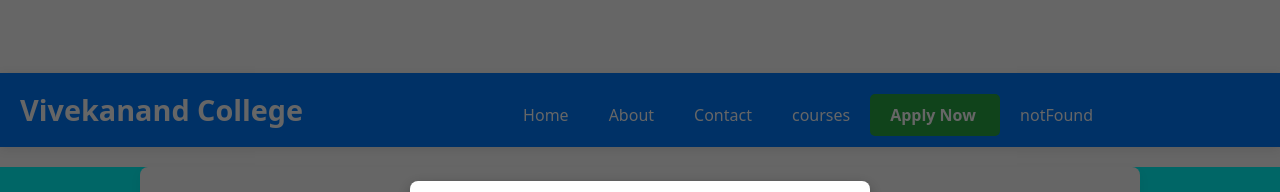
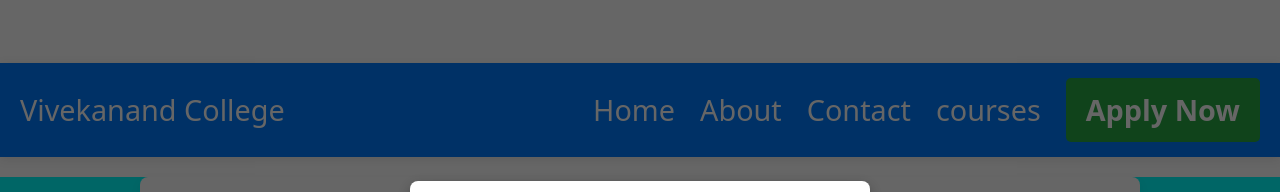
Before and after one commit to sim2027/vck-ojt, a React (Vite) app: page / in a window 1280 px wide. Shown: the top 192 px of the page. Built offline with nearby package versions, Linux system fonts and the light colour scheme; no server answers.

Commit message:
second commit

```diff
--- a/src/components/Header/Header.css
+++ b/src/components/Header/Header.css
@@ -19,13 +19,38 @@
 
 }
 .navbar{
+    font-size: 1.8em;
+    font-weight: bold;
+}
+.navbar a{
+    color: white !important;
+    text-decoration: none;
+    transition: color 0.3s ease;
+}
+
+.navbar a:hover{
+    color: #E0E0E0;
+}
+
+.desktop-nav{
+    display: flex;
+    gap: 25px;
+    align-items: center;
+}
+
+.nav{
     color: white;
-     font-size: 1.8em;
-    font-weight: 700;
-    margin-right: 200px;
+    text-decoration: none;
+    font-weight: 500;
+    padding: 5px 0;
+    transition: color 0.3s ease, border-bottom 0.3s ease;
+}
 
+.nav:hover{
+    color: #E0E0E0;
+    border-bottom: 2px solid #E0E0E0;
+}
 
-}
 .navitem{
     background-color: #28a745;
     color: #fff;
@@ -48,7 +73,7 @@
     width:100%;
     height: 100%;
     overflow: hidden;
-    margin: 40px;
+    margin-top: 40px;
     border-radius: 8px;
 }
 .hero2{
@@ -64,7 +89,7 @@
         transform: translate(-50%, -50%);
         color: white;
         text-align: center;
-        width:90%
+        width:90%;
 }
 .box2{
     text-align: center;
--- a/src/components/Header/Header.jsx
+++ b/src/components/Header/Header.jsx
@@ -4,16 +4,15 @@ const Header = () => {
     return(
             <div>
             <header className='header1'>
-                <nav>
-                    <a className='navbar'>Vivekanand College</a>
-                    <Link to={"/home"} className='nav'>Home</Link>
+                <div className='navbar'>
+               <Link to="/">Vivekanand College</Link>
+               </div>
+                <nav className='navbar desktop-nav'>
+                     <Link to={"/home"} className='nav'>Home</Link>
                     <Link to={"/about"}className='nav'>About</Link>
                     <Link to={"/contact"}className='nav'>Contact</Link>
                     <Link to={"/courses"}className='nav'>courses</Link>
                     <Link to={"/admission"}className='navitem'>Apply Now </Link>
-                    <Link to={"/notfound"}className='nav'>notFound</Link>
-
-
                 </nav>
 
             </header>
--- a/src/pages/AdmissionPage.jsx
+++ b/src/pages/AdmissionPage.jsx
@@ -3,14 +3,15 @@ import Header from "../components/Header/Header";
 const AdmissionPage = () =>{
     return(
         <div className="root">
+            <Header/>
          <div className="page-container" style={{overflow:"auto"}}>
-            <Header/>
+
             <h1> Admission Page Vivekanand College </h1>
             <p>Welcome to the Admissions page of Vivekanand College! We are delighted you're considering joining our vibrant academic community. Our admission process is designed to be straightforward and accessible.</p>
             <p>Please review the eligibility criteria and key dates below for the upcoming academic year. For any queries, feel free to contact our admissions office.</p>
             <h2>Eligibility Criteria for Undergraduate Programs</h2>
             <hr></hr>
-            <table border={1}>
+            <table className="table">
             <thead>
                 <tr>
                     <th>Program</th>
--- a/src/styles/Pages.css
+++ b/src/styles/Pages.css
@@ -348,3 +348,40 @@
     font-size: 0.9em;
   }
 }
+.table {
+    width: 100%;
+    border-collapse: collapse;
+    /* Collapse borders between cells */
+    margin-top: 20px;
+    margin-bottom: 30px;
+    background-color: #F8F9FA;
+    /* Light background for table */
+    box-shadow: 0 2px 8px rgba(0, 0, 0, 0.05);
+    /* Subtle shadow */
+  }
+  .hero1{
+    position: relative;
+    width:100%;
+    height: 100%;
+    overflow: hidden;
+    margin-top: 40px;
+    border-radius: 8px;
+}
+.hero2{
+    width: 100%;
+    height: 250px;
+    object-fit: fill;
+    filter: brightness(50%);
+}
+.hero3{
+       position: absolute;
+        top: 50%;
+        left: 50%;
+        transform: translate(-50%, -50%);
+        color: white;
+        text-align: center;
+        width:90%;
+}
+.box2{
+    text-align: center;
+}
```
Also changed, not shown: 2 other files (tests, documents, lock files or other folders).
